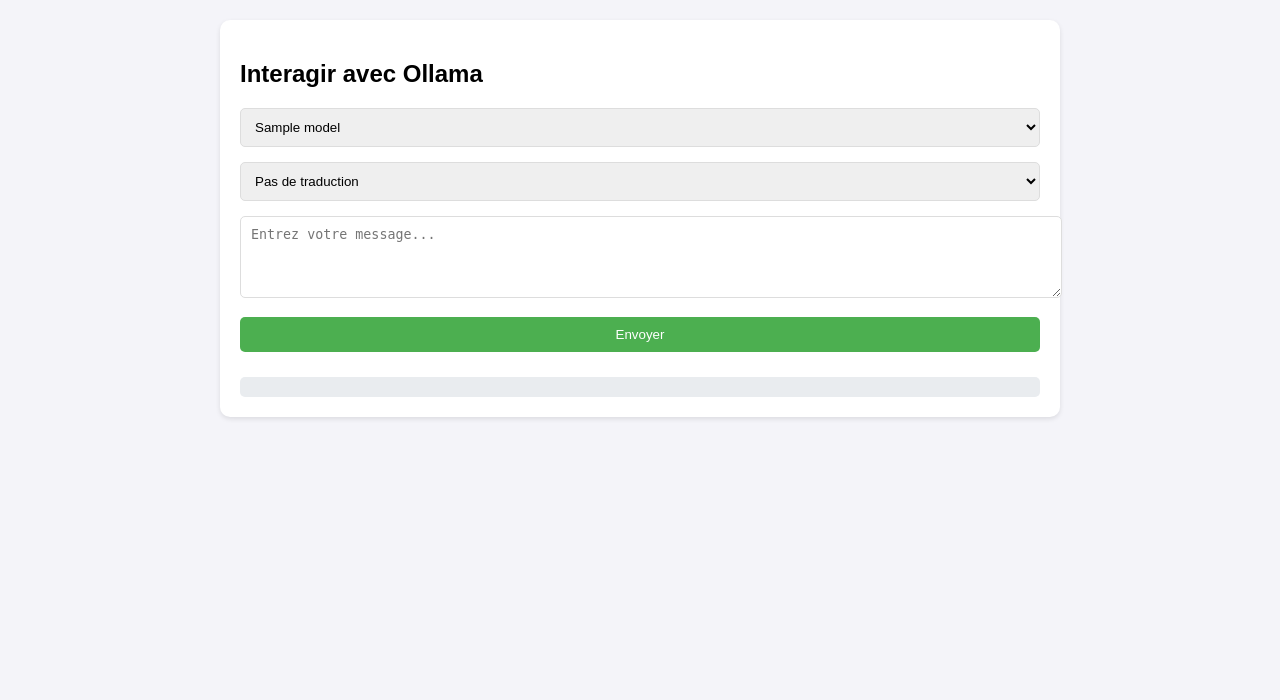
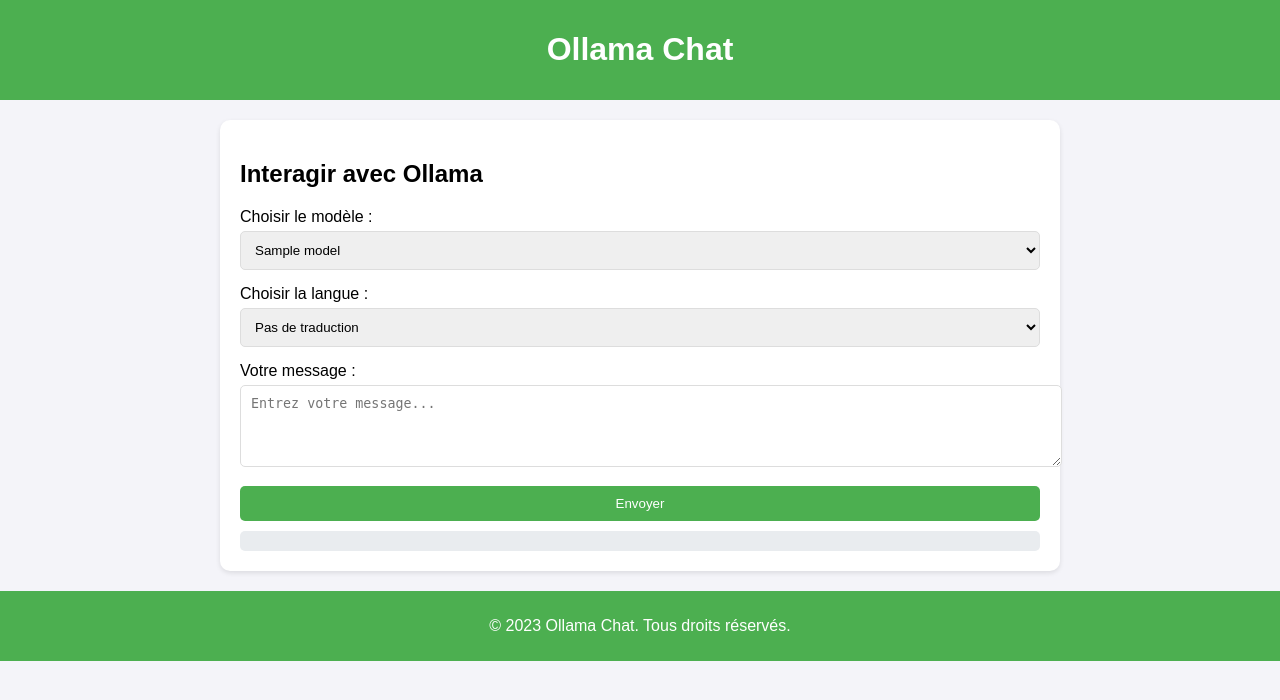
Before and after one commit to shadowforce78/AI-OLLAMA-WEV, a Flask app: template templates/index.html in a window 1280 px wide. Shown: the top 700 px of the page. Run offline with Flask 3, Linux system fonts and the light colour scheme; the template is opened without the code that fills it: most values are stand-ins (such as "Sample title", 1, 10 or a date in 2020); parts of the project's set-up code (start-up, migrations or seed data) failed here and were passed over.

Commit message:
feat: enhance UI layout with header, footer, and improved form structure

```diff
--- a/templates/index.html
+++ b/templates/index.html
@@ -14,19 +14,32 @@
             align-items: center;
             background-color: #f4f4f9;
         }
+        header, footer {
+            width: 100%;
+            background-color: #4CAF50;
+            color: white;
+            text-align: center;
+            padding: 10px 0;
+        }
         .container {
             width: 80%;
             max-width: 800px;
-            margin-top: 20px;
+            margin: 20px auto;
             background-color: white;
             padding: 20px;
             border-radius: 10px;
             box-shadow: 0 2px 5px rgba(0, 0, 0, 0.1);
         }
+        .form-group {
+            margin-bottom: 15px;
+        }
+        .form-group label {
+            display: block;
+            margin-bottom: 5px;
+        }
         select, textarea, button {
             width: 100%;
             padding: 10px;
-            margin-bottom: 15px;
             border-radius: 5px;
             border: 1px solid #ddd;
         }
@@ -48,17 +61,21 @@
     </style>
 </head>
 <body>
-
+<header>
+    <h1>Ollama Chat</h1>
+</header>
 <div class="container">
     <h2>Interagir avec Ollama</h2>
-
-    <!-- Dropdown pour choisir le modèle -->
+    <div class="form-group">
+        <label for="modelSelect">Choisir le modèle :</label>
         <select id="modelSelect">
             {% for model in models %}
                 <option value="{{ model }}" {% if model == current_model %}selected{% endif %}>{{ model }}</option>
             {% endfor %}
         </select>
-
+    </div>
+    <div class="form-group">
+        <label for="languageSelect">Choisir la langue :</label>
         <select id="languageSelect">
             <option value="none">Pas de traduction</option>
             <option value="en">Anglais</option>
@@ -67,14 +84,17 @@
             <option value="de">Allemand</option>
             <!-- Ajoute d'autres langues si nécessaire -->
         </select>
-
+    </div>
+    <div class="form-group">
+        <label for="promptInput">Votre message :</label>
         <textarea id="promptInput" rows="4" placeholder="Entrez votre message..."></textarea>
-
+    </div>
     <button onclick="sendMessage()">Envoyer</button>
-
     <div id="responseContainer" class="response"></div>
 </div>
-
+<footer>
+    <p>&copy; 2023 Ollama Chat. Tous droits réservés.</p>
+</footer>
 <script src="https://cdn.jsdelivr.net/npm/marked/marked.min.js"></script>
 <script>
     // Fonction pour envoyer un message à l'API Flask
```
Lines whose indentation alone changed are shown as unchanged.
